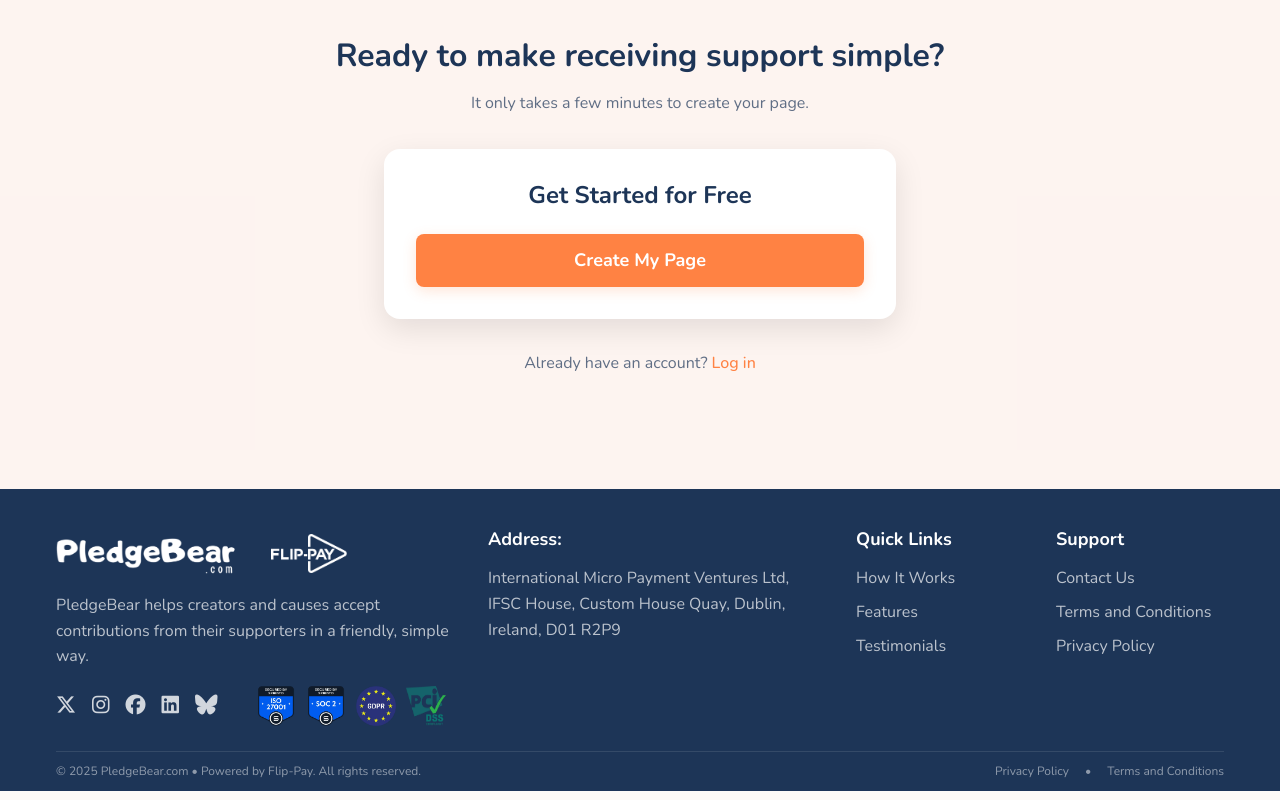
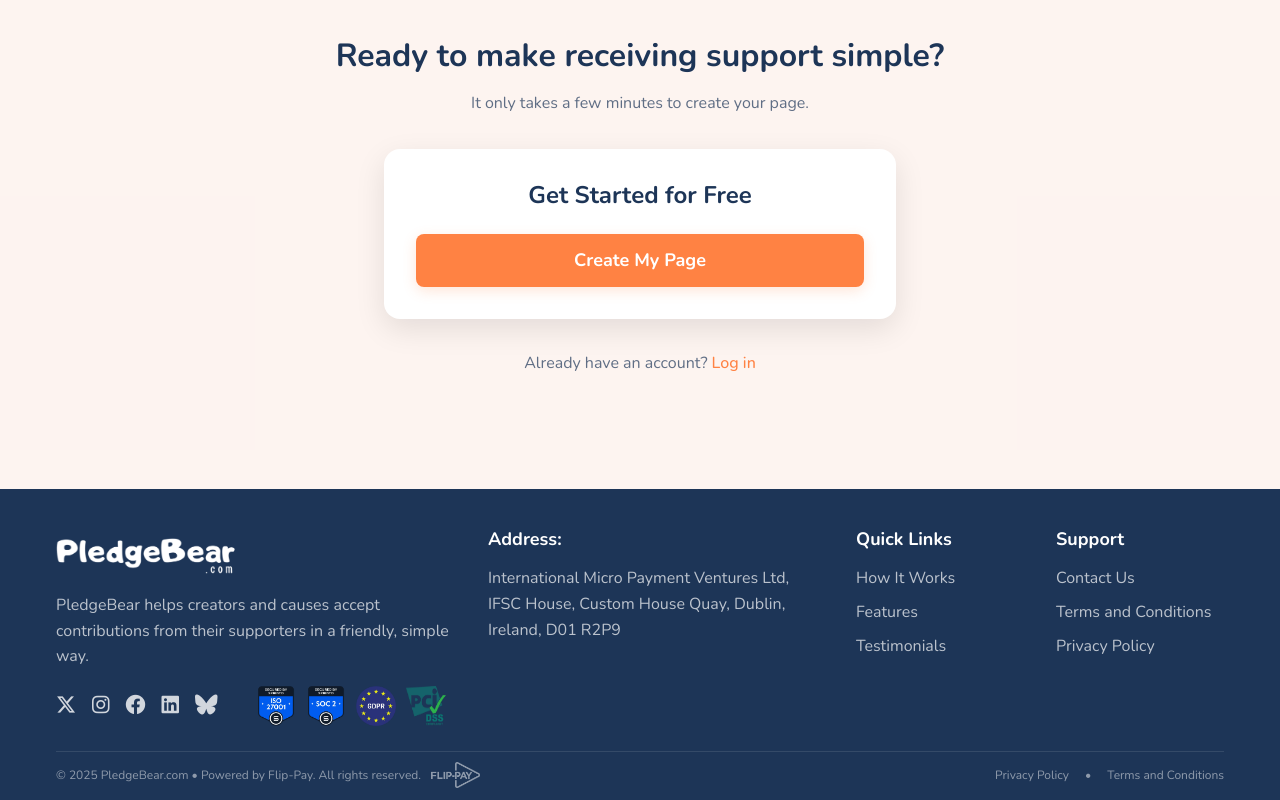
Before and after one commit to Joicemotamoreira/pledgebear, a plain HTML site: page index.html in a window 1280 px wide. Shown: the part 6155-6955 px from the top of the page. Drawn offline with nearby package versions, Linux system fonts and the light colour scheme.

Commit message:
Changed FP logo position

```diff
--- a/index.html
+++ b/index.html
@@ -517,7 +517,6 @@
         <div class="footer-brand">
           <div class="footer-logo">
             <img src="images/logo-white.png" alt="PledgeBear Logo">
-            <img src="images/logo-light.png" alt="Flip-Pay Logo">
           </div>
           <p>PledgeBear helps creators and causes accept contributions from their supporters in a friendly, simple way.</p>
           <div class="footer-icons-grid">
@@ -566,7 +565,10 @@
 
       </div>
       <div class="footer-bottom">
-        <p>© 2025 PledgeBear.com • Powered by Flip-Pay. All rights reserved.</p>
+        <div class="powered-by-fp">
+          <p>© 2025 PledgeBear.com • Powered by Flip-Pay. All rights reserved.</p>
+          <img src="images/logo-light.png" alt="Flip-Pay Logo">
+        </div>
         <div class="certifications">
           <span><a href="privacy-policy.html">Privacy Policy</a></span>
           <span>•</span>
--- a/style.css
+++ b/style.css
@@ -907,7 +907,12 @@
     border-top: 1px solid rgba(255, 255, 255, 0.1);
     text-align: center;
   }
-
+  .footer-bottom img {
+    width: 120px;
+    margin-left: 10px;
+    margin-bottom: 2px;
+    opacity: 0.5;
+  }
   .footer-bottom p {
     color: rgba(255, 255, 255, 0.5);
     margin-bottom: 1rem;
@@ -919,6 +924,10 @@
   }
   .footer-bottom span {
     font-size: 12px;
+  }
+  .powered-by-fp {
+    display: flex;
+    align-items: center;
   }
   .certifications {
     display: flex;
```
